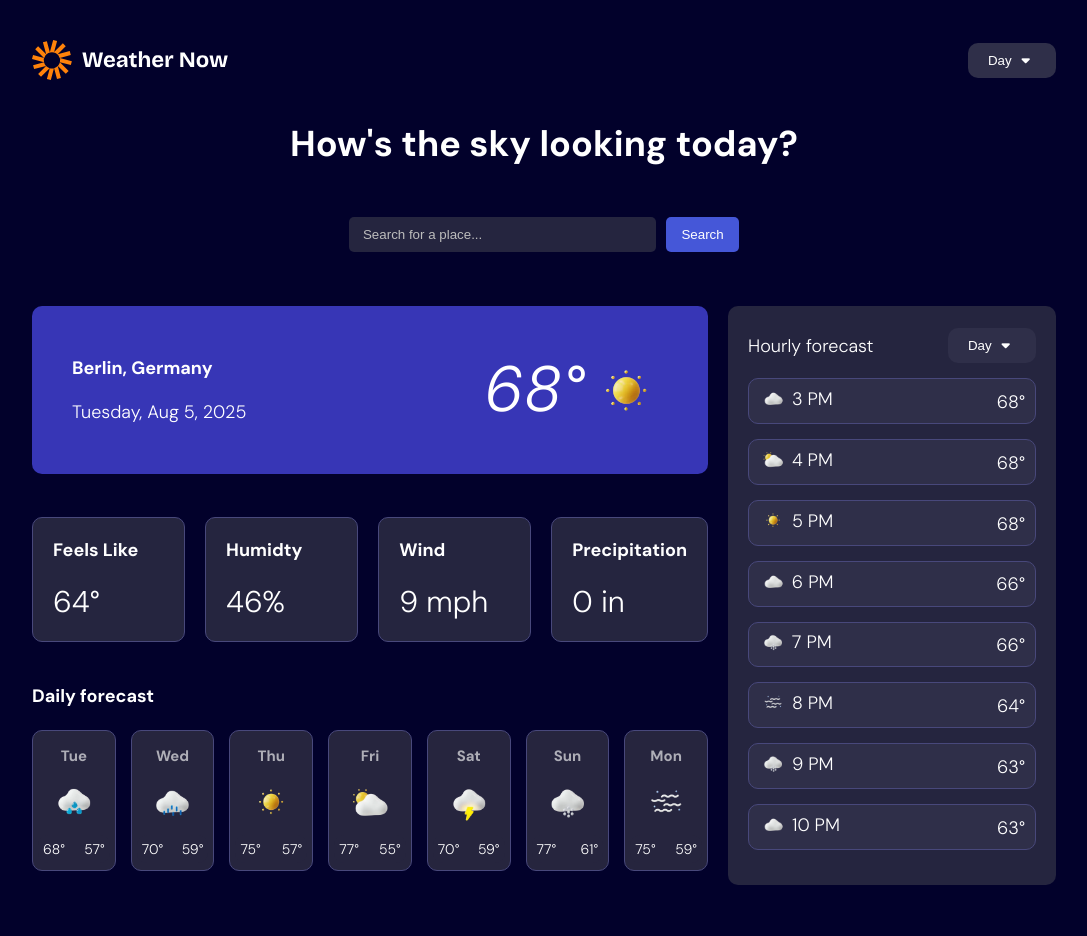
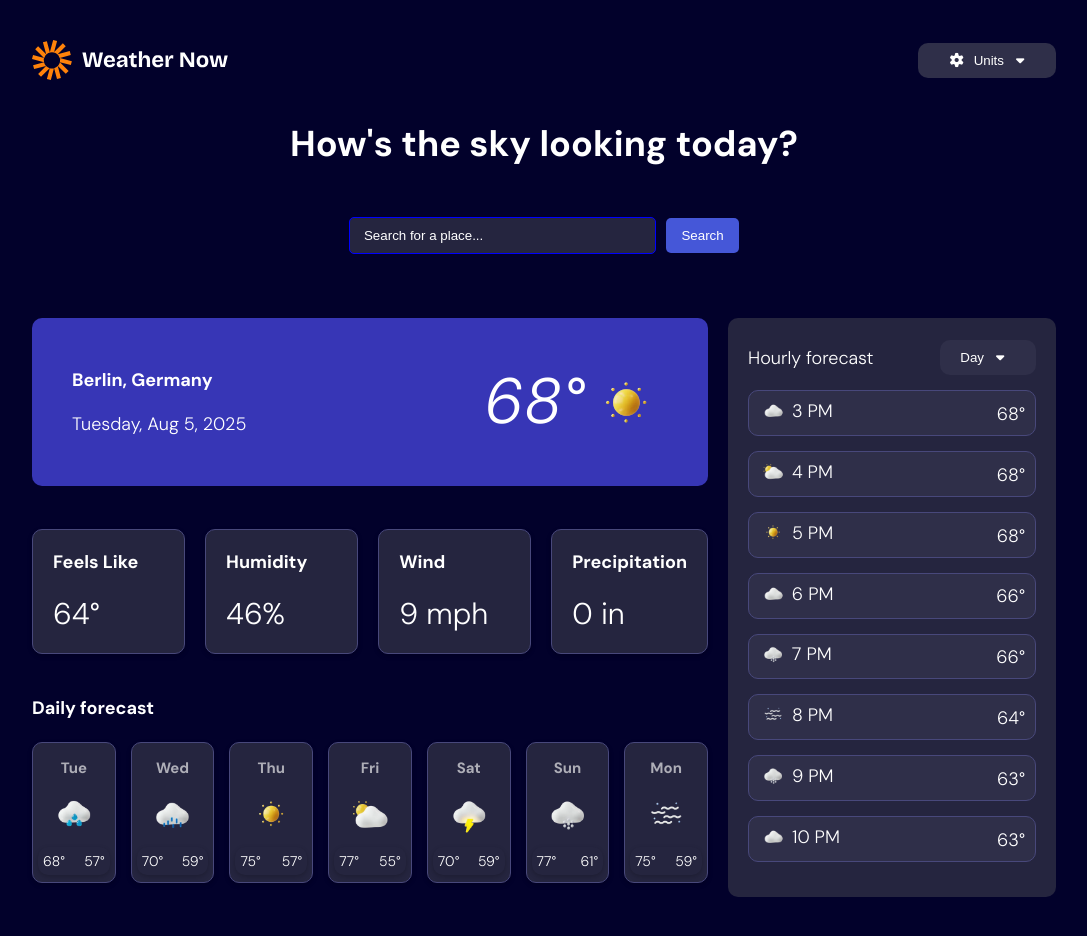
Before and after one commit to Tamburini-Christofer/react-ex-weather-app-main, a React (Vite) app: page / in a window 1280 px wide. Shown: the top 936 px of the page, without its empty margins (96-1183 px from the left). Before the commit the page ends 889 px from the top, so only its background shows below. Built offline with nearby package versions, Linux system fonts and the light colour scheme.

Commit message:
Creazione Card Information Component

```diff
--- a/src/App.css
+++ b/src/App.css
@@ -26,6 +26,10 @@ h5 {
   margin: 10px 0;
 }
 
+button i{
+  padding: 0 10px;
+}
+
 #containerPrincipal {
   width: 80%;
   margin: 0 auto;
@@ -38,10 +42,19 @@ h5 {
   padding: 40px 0;
 }
 
+#logo{
+  transition: 1s;
+}
+
+#logo:hover{
+  cursor: pointer;
+  transform: scale(1.05);
+   transition: 1s;
+}
+
 .btnUnits {
   background-color: #25253f;
   color: white;
-  padding: 10px 20px;
   border-radius: 10px;
   border: 0;
 }
@@ -57,7 +70,7 @@ h5 {
 }
 
 .btnUnits i {
-  margin: 0 2px;
+  margin: 0 10px 0 2px;
 }
 
 .containerInput {
@@ -66,15 +79,16 @@ h5 {
 }
 
 .containerInput > input {
+  color: white;
   background-color: #25253f;
   padding: 10px;
-  border: 0;
+  border: 1px solid blue;
   border-radius: 5px;
   width: 30%;
 }
 
 .containerInput > input::placeholder {
-  color: rgb(189, 189, 189);
+  color: rgb(255, 255, 255);
 }
 
 .containerInput > button {
@@ -86,10 +100,16 @@ h5 {
   color: white;
 }
 
+.containerInput > button:hover{
+  cursor: pointer;
+  background-color: #6775de;
+}
+
 .containerMain {
   display: grid;
   grid-template-columns: repeat(3, 1fr);
   gap: 20px;
+  margin: 60px 0;
 }
 
 .containerMain div {
@@ -120,6 +140,7 @@ h5 {
 
 .containerToday div img {
   float: right;
+  transition: 10s;
   max-width: 20%;
 }
 
@@ -136,8 +157,9 @@ h5 {
 }
 
 .containerInfo div {
+  box-shadow: 0 2px 5px rgba(0,0,0,0.2);
   border: 0.1px solid #48487b;
-  background-color: #25253f;
+  background-color: #25253F;
   padding: 20px;
 }
 
@@ -153,7 +175,8 @@ h5 {
 }
 
 .containerWeek div {
-  background-color: #26253e;
+  box-shadow: 0 2px 5px rgba(0,0,0,0.2);
+  background-color: #25253F;
   border: 0.1px solid #48487b;
   text-align: center;
   padding: 5px;
@@ -213,7 +236,7 @@ li div span {
 
 .dropdownMenu {
   position: absolute;
-  top: 62%;
+  top: 63.5%;
   left: 71.8%;
   background: #25253f;
   border: 0.1px solid #48487b;
@@ -230,11 +253,17 @@ li div span {
   border: 0;
 }
 
-.dropdownMenu li:hover,
-.headerdropdownMenu li:hover{
+li:hover,
+.containerWeek div:hover,
+.containerInfo div:hover{
   transform: scale(1.05);
   background-color: #2f2f49;
   cursor: pointer;
+}
+
+.containerMain:hover .containerToday div img{
+  transform: rotate(360deg);
+  transition: 10s;
 }
 
 .headerdropdownMenu {
--- a/src/assets/components/Hour.jsx
+++ b/src/assets/Hour.jsx
@@ -1,6 +1,6 @@
 import { useState } from "react";
 
-import Button from "./Button";
+import Button from "./components/Button";
 
 function Hour() {
   const [activeButton, setActiveButton] = useState(false);
@@ -18,6 +18,7 @@ function Hour() {
             isActive={activeButton}
             onClick={toggleMenu}
             customClass="btnUnits tue"
+            content="Day"
           />
             {activeButton && (
             <ul className="dropdownMenu">
--- a/src/assets/MyHeader.jsx
+++ b/src/assets/MyHeader.jsx
@@ -1,6 +1,7 @@
 import { useState } from "react";
 
-import Button from "../assets/components/Button";
+import Button from "./components/Button";
+import MenuOption from "./components/MenuOption";
 
 function MyHeader() {
   const [activeButton, setActiveButton] = useState(false);
@@ -13,26 +14,14 @@ function MyHeader() {
     <>
       <header>
         <div className="containerHeader">
-          <img src="../../public/img/logo.svg" alt="Logo applicazione" />
+          <img src="../../public/img/logo.svg" alt="Logo applicazione" id="logo"/>
           <Button
           isActive={activeButton}
           onClick={toggleMenu}
-          customClass="btnUnits tue"/>
+          customClass="btnUnits tue"
+          content="Units"/>
           {activeButton && (
-            <ul className="headerdropdownMenu">
-              <h5>Switch to Imperial</h5>
-              <span>Temperature</span>
-              <li>Celsius (°C)</li>
-              <li>Fahrenheit (°F)</li>
-              <hr />
-              <>Wind Speed</>
-              <li>km/h</li>
-              <li>mph</li>
-              <hr />
-              <span>Precipitation</span>
-              <li>Miilimeters (mm)</li>
-              <li>Inches(in)</li>
-            </ul>
+            <MenuOption />
           )}
         </div>
       </header>
--- a/src/assets/MyMain.jsx
+++ b/src/assets/MyMain.jsx
@@ -1,5 +1,5 @@
 import Today from "./components/Today"
-import Hour from "./components/Hour"
+import Hour from "./Hour"
 import Info from "./components/Info"
 import Week from "./components/Week"
 
--- a/src/assets/components/Button.jsx
+++ b/src/assets/components/Button.jsx
@@ -1,10 +1,10 @@
-function Button({isActive, onClick, children, customClass}) {
+function Button({isActive, onClick, children, content,  customClass}) {
   return (
         <button
             onClick={onClick}
             className={`${customClass} ${isActive ? "active" : ""}`}>
             {children}
-            Day <i class="fa-solid fa-caret-down"></i>
+            {content === "Units" ? <i class="fa-solid fa-gear"></i> : ""} { content }<i class="fa-solid fa-caret-down"></i>
         </button>
   );
 }
--- /dev/null
+++ b/src/assets/components/CardInfo.jsx
@@ -0,0 +1,24 @@
+function Info({ degrees, percentage,speed,measure}) {
+  return (
+    <>
+            <div>
+                <h4>Feels Like</h4>
+                <span>{degrees}</span>
+            </div>
+            <div>
+                <h4>Humidity</h4>
+                <span>{percentage}</span>
+            </div>
+            <div>
+                <h4>Wind</h4>
+                <span>{speed}</span>
+            </div>
+            <div>
+                <h4>Precipitation</h4>
+                <span>{measure}</span>
+            </div>
+    </>
+  );
+}
+
+export default Info;
--- a/src/assets/components/Info.jsx
+++ b/src/assets/components/Info.jsx
@@ -1,23 +1,15 @@
+import CardInfo from "./CardInfo"
+
 function Info() {
   return (
     <>
         <div className="containerInfo">
-            <div>
-                <h4>Feels Like</h4>
-                <span>64°</span>
-            </div>
-            <div>
-                <h4>Humidty</h4>
-                <span>46%</span>
-            </div>
-            <div>
-                <h4>Wind</h4>
-                <span>9 mph</span>
-            </div>
-            <div>
-                <h4>Precipitation</h4>
-                <span>0 in</span>
-            </div>
+            <CardInfo
+            content="Feels Like"
+            degrees="64°"
+            percentage="46%"
+            speed="9 mph"
+            measure="0 in"/>
         </div>
     </>
   );
--- /dev/null
+++ b/src/assets/components/MenuOption.jsx
@@ -0,0 +1,22 @@
+const MenuOption = () => {
+    return(
+        <>
+            <ul className="headerdropdownMenu">
+              <h5>Switch to Imperial</h5>
+              <span>Temperature</span>
+              <li>Celsius (°C)</li>
+              <li>Fahrenheit (°F)</li>
+              <hr />
+              <>Wind Speed</>
+              <li>km/h</li>
+              <li>mph</li>
+              <hr />
+              <span>Precipitation</span>
+              <li>Miilimeters (mm)</li>
+              <li>Inches(in)</li>
+            </ul>
+        </>
+    )
+}
+
+export default MenuOption;
```
